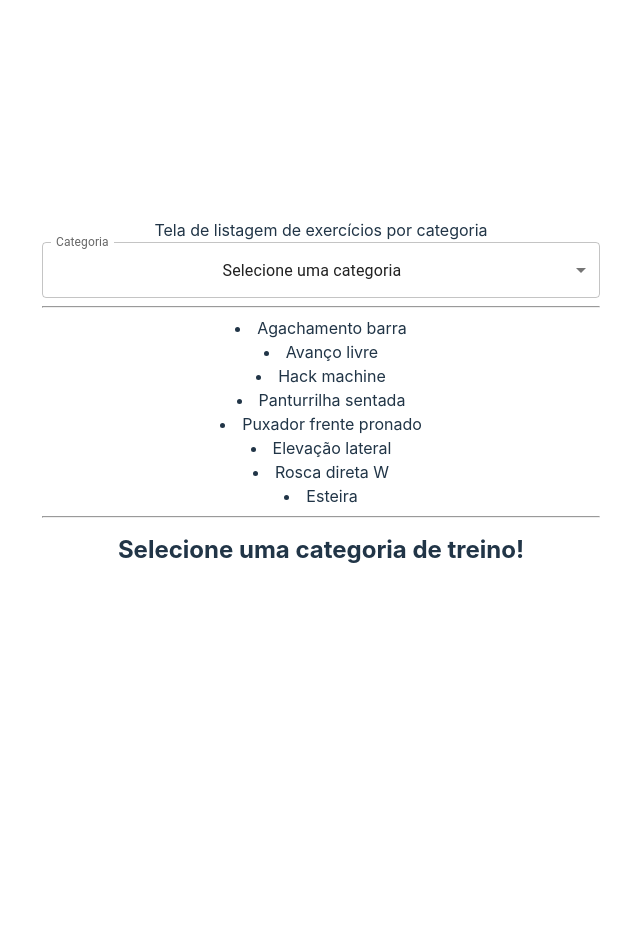
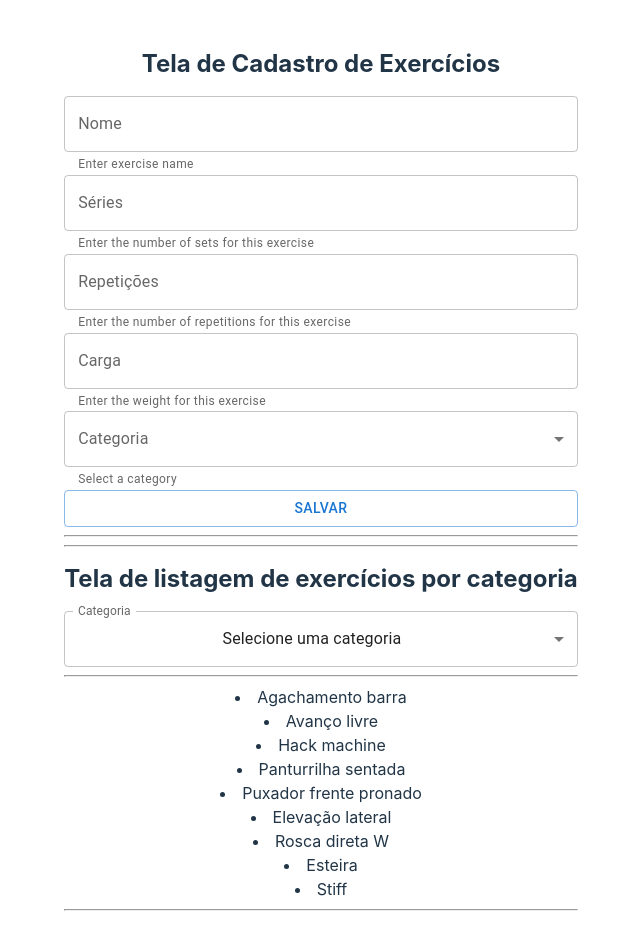
Before and after one commit to KellyBarbosa/gym-workouts, a React (Vite) app: page / in a window 1280 px wide. Shown: the top 930 px of the page, without its empty margins (319-959 px from the left). Before the commit the page ends 800 px from the top, so only its background shows below. Built offline with nearby package versions, Linux system fonts and the light colour scheme; data requests are answered from the project's data file.

Commit message:
Adicionado o cadastro de exercícios

```diff
--- a/mock/db.json
+++ b/mock/db.json
@@ -6,7 +6,10 @@
       "series": "4",
       "repeat": "Falha",
       "weight": "Aumentando a carga",
-      "category": [6, 8]
+      "category": [
+        6,
+        8
+      ]
     },
     {
       "id": 2,
@@ -14,7 +17,9 @@
       "series": "3",
       "repeat": "Falha",
       "weight": "0",
-      "category": [6]
+      "category": [
+        6
+      ]
     },
     {
       "id": 3,
@@ -22,7 +27,9 @@
       "series": "4",
       "repeat": "10 + 5 curtas + 10 agachamentos livres",
       "weight": "0",
-      "category": [6]
+      "category": [
+        6
+      ]
     },
     {
       "id": 4,
@@ -30,7 +37,9 @@
       "series": "5",
       "repeat": "15",
       "weight": "0",
-      "category": [5]
+      "category": [
+        5
+      ]
     },
     {
       "id": 5,
@@ -38,7 +47,9 @@
       "series": "4",
       "repeat": "12",
       "weight": "0",
-      "category": [4]
+      "category": [
+        4
+      ]
     },
     {
       "id": 6,
@@ -46,7 +57,9 @@
       "series": "3",
       "repeat": "12",
       "weight": "0",
-      "category": [2]
+      "category": [
+        2
+      ]
     },
     {
       "id": 7,
@@ -54,7 +67,9 @@
       "series": "3",
       "repeat": "10",
       "weight": "0",
-      "category": [11]
+      "category": [
+        11
+      ]
     },
     {
       "id": 8,
@@ -62,20 +77,63 @@
       "series": "6",
       "repeat": "6 tiros de 30 segundos + 1 caminhando",
       "weight": "0",
-      "category": [10]
+      "category": [
+        10
+      ]
+    },
+    {
+      "id": 9,
+      "name": "Stiff",
+      "series": "4",
+      "repeat": "15",
+      "weight": "0",
+      "category": 7
     }
   ],
   "categories": [
-    { "id": 1, "name": "Peito" },
-    { "id": 2, "name": "Ombro" },
-    { "id": 3, "name": "Tríceps" },
-    { "id": 4, "name": "Costas" },
-    { "id": 5, "name": "Panturrilha" },
-    { "id": 6, "name": "Quadríceps" },
-    { "id": 7, "name": "Posterior" },
-    { "id": 8, "name": "Glúteo" },
-    { "id": 9, "name": "Abdominal" },
-    { "id": 10, "name": "Aeróbico" },
-    { "id": 11, "name": "Bíceps" }
+    {
+      "id": 1,
+      "name": "Peito"
+    },
+    {
+      "id": 2,
+      "name": "Ombro"
+    },
+    {
+      "id": 3,
+      "name": "Tríceps"
+    },
+    {
+      "id": 4,
+      "name": "Costas"
+    },
+    {
+      "id": 5,
+      "name": "Panturrilha"
+    },
+    {
+      "id": 6,
+      "name": "Quadríceps"
+    },
+    {
+      "id": 7,
+      "name": "Posterior"
+    },
+    {
+      "id": 8,
+      "name": "Glúteo"
+    },
+    {
+      "id": 9,
+      "name": "Abdominal"
+    },
+    {
+      "id": 10,
+      "name": "Aeróbico"
+    },
+    {
+      "id": 11,
+      "name": "Bíceps"
+    }
   ]
 }
--- a/src/App.tsx
+++ b/src/App.tsx
@@ -1,10 +1,15 @@
 import "./App.css";
+import CadastroDeExercicios from "./components/CadastroDeExercicios";
 import ListagemDeExercicios from "./components/ListagemDeExercicios";
 
 function App() {
   return (
     <div className="App">
+      <CadastroDeExercicios />
+      <hr/>
+      <hr/>
       <ListagemDeExercicios />
+
     </div>
   );
 }
--- /dev/null
+++ b/src/components/CadastroDeExercicios.tsx
@@ -0,0 +1,155 @@
+import { useEffect, useState } from "react";
+
+import { Button, MenuItem, TextField } from "@mui/material";
+import FormControl from "@mui/material/FormControl";
+
+import { ICategory, IExercise } from "../services/Structure";
+import { loadData } from "../services/services";
+import api from "../services/api";
+
+function CadastroDeExercicios() {
+  const [option, setOption] = useState("");
+  const [exercises, setExercises] = useState<IExercise[] | undefined>([]);
+  const [category, setCategories] = useState<ICategory[] | undefined>([]);
+
+  const [name, setName] = useState<string>("");
+  const [series, setSeries] = useState<string>("");
+  const [repeat, setRepeat] = useState<string>("");
+  const [weight, setWeight] = useState<string>("");
+
+  const handleChangeCategory = (event: React.ChangeEvent<HTMLInputElement>) => {
+    setOption(event.target.value);
+  };
+
+  const saveExercise = () => {
+    const erro = [];
+    if (name.trim().length == 0) {
+      erro.push("Preencha o nome!");
+      //return
+    }
+    if (series.trim().length == 0) {
+      erro.push("Preencha a quantidade de séries!");
+      //return
+    }
+    if (repeat.trim().length == 0) {
+      erro.push("Preencha a quantidade de repetições!");
+      //return
+    }
+    if (weight.trim().length == 0) {
+      erro.push("Preencha carga do exercício!");
+      //return
+    }
+    if(option == ""){
+      erro.push("Preencha categoria do exercício!");
+    }
+    if (erro.length > 0) {
+      console.log(erro);
+    } else {
+      api.post("/exercises", {
+        id: exercises?.length + 1,
+        name: name,
+        series: series,
+        repeat: repeat,
+        weight: weight,
+        category: option,
+      });
+    }
+  };
+
+  useEffect(() => {
+    loadData("categories")
+      .then((data) => setCategories(data))
+      .catch((err) => console.log("Erro ao carregar as categorias: " + err));
+
+    loadData("exercises")
+      .then((data) => setExercises(data))
+      .catch((err) => console.log("Erro ao carregar os exercícios: " + err));
+  }, []);
+
+  return (
+    <div>
+      {" "}
+      <h2>Tela de Cadastro de Exercícios </h2>
+      <FormControl fullWidth>
+        <TextField
+          label="Nome"
+          id="name"
+          value={name}
+          onChange={(event: React.ChangeEvent<HTMLInputElement>) =>
+            setName(event?.target.value)
+          }
+          helperText="Enter exercise name"
+        />
+
+        <TextField
+          label="Séries"
+          id="series"
+          value={series}
+          onChange={(event: React.ChangeEvent<HTMLInputElement>) =>
+            setSeries(event?.target.value)
+          }
+          helperText="Enter the number of sets for this exercise"
+        />
+
+        <TextField
+          label="Repetições"
+          id="repeat"
+          value={repeat}
+          onChange={(event: React.ChangeEvent<HTMLInputElement>) =>
+            setRepeat(event?.target.value)
+          }
+          helperText="Enter the number of repetitions for this exercise"
+        />
+
+        <TextField
+          label="Carga"
+          id="weight"
+          value={weight}
+          onChange={(event: React.ChangeEvent<HTMLInputElement>) =>
+            setWeight(event?.target.value)
+          }
+          helperText="Enter the weight for this exercise"
+        />
+
+        <TextField
+          id="category"
+          select
+          label="Categoria"
+          value={option}
+          onChange={handleChangeCategory}
+          helperText="Select a category"
+        >
+          {category &&
+            category.map((option) => (
+              <MenuItem key={option.id} value={option.id}>
+                {option.name} - {option.id}
+              </MenuItem>
+            ))}
+        </TextField>
+
+        <Button onClick={saveExercise} variant="outlined">
+          Salvar
+        </Button>
+
+        {/* <InputLabel id="category">Categoria</InputLabel>
+        <Select
+          labelId="category"
+          id="category"
+          value={option}
+          label="Categoria"
+          onChange={handleChange}
+        >
+          <MenuItem value={0}>Selecione uma categoria</MenuItem>
+          {category &&
+            category.map((option) => (
+              <MenuItem key={option.id} value={option.id}>
+                {option.name} - {option.id}
+              </MenuItem>
+            ))}
+        </Select> */}
+      </FormControl>
+    </div>
+  );
+}
+
+export default CadastroDeExercicios;
--- a/src/components/ListagemDeExercicios.tsx
+++ b/src/components/ListagemDeExercicios.tsx
@@ -1,11 +1,12 @@
-import { ICategory, IExercise } from "../services/Structure";
 import { useState, useEffect } from "react";
+
 import Select, { SelectChangeEvent } from "@mui/material/Select";
 import InputLabel from "@mui/material/InputLabel";
 import MenuItem from "@mui/material/MenuItem";
 import FormControl from "@mui/material/FormControl";
 
-import api from "../services/api";
+import { ICategory, IExercise } from "../services/Structure";
+import { loadData } from "../services/services"
 
 function ListagemDeExercicios() {
   const [option, setOption] = useState("0");
@@ -15,10 +16,10 @@ function ListagemDeExercicios() {
     IExercise[] | undefined
   >([]);
 
-  const loadData = async (endpoint: string) => {
+  /* const loadData = async (endpoint: string) => {
     const response = await api.get(`/${endpoint}`);
     return response.data;
-  };
+  }; */
 
   useEffect(() => {
     loadData("categories")
@@ -36,12 +37,12 @@ function ListagemDeExercicios() {
     const filtered = exercises?.filter((exercise) =>
       exercise.category.includes(category)
     );
-    console.log(filtered);
-    console.log(filtered?.length);
+    /* console.log(filtered);
+    console.log(filtered?.length); */
     setExercisesFiltered(filtered);
   };
 
-  const handleChange = (event: SelectChangeEvent) => {
+  const handleChangeCategory = (event: SelectChangeEvent) => {
     setOption(event.target.value as string);
 
     filtra(Number(event.target.value));
@@ -49,15 +50,15 @@ function ListagemDeExercicios() {
 
   return (
     <div>
-      Tela de listagem de exercícios por categoria
+     <h2> Tela de listagem de exercícios por categoria </h2>
       <FormControl fullWidth>
-        <InputLabel id="input-select-treino">Categoria</InputLabel>
+        <InputLabel id="selectId">Categoria</InputLabel>
         <Select
           labelId="selectLabel"
           id="selectId"
           value={option}
           label="Categoria"
-          onChange={handleChange}
+          onChange={handleChangeCategory}
         >
           <MenuItem value={0}>
                 Selecione uma categoria
--- /dev/null
+++ b/src/services/services.ts
@@ -0,0 +1,6 @@
+import api from "../services/api";
+
+export const loadData = async (endpoint: string) => {
+  const response = await api.get(`/${endpoint}`);
+  return response.data;
+};
```
Also changed, not shown: src/styles.css (added).
